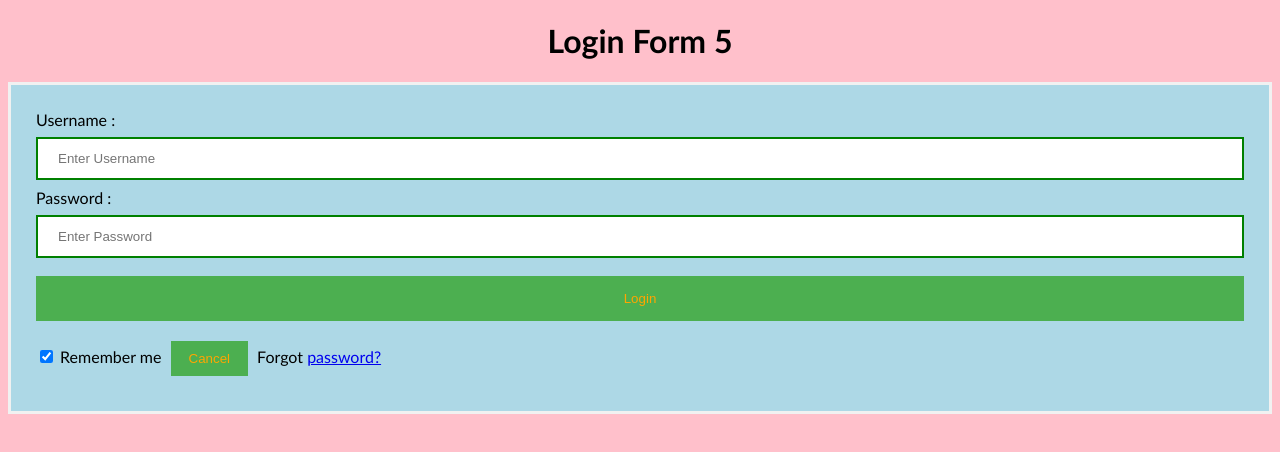
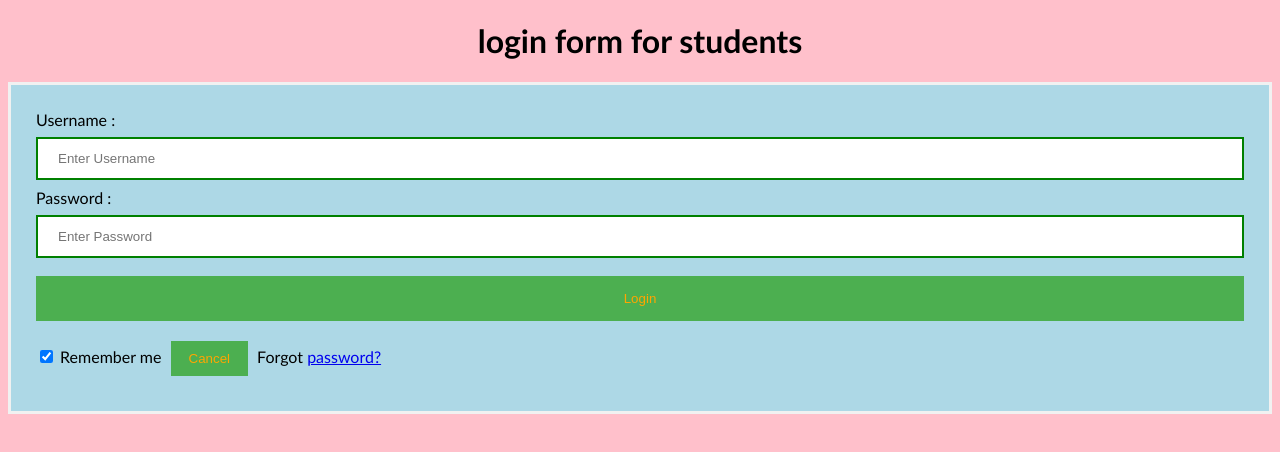
Before and after one commit to odoboot/saag8am, a plain HTML site: page index.html in a window 1280 px wide. Drawn offline with Linux system fonts and the light colour scheme.

Commit message:
added info about student in login page index.html

```diff
--- a/index.html
+++ b/index.html
@@ -44,9 +44,8 @@ button {
     }
 </style>
 </head>
-<body>
-    <center> <h1> Login Form 5 </h1> </center>
-    <form>
+<body><center> <h1> login form for students </h1> </center>
+   <form>
         <div class="container">
             <label>Username : </label>
             <input type="text" placeholder="Enter Username" name="username" required>
```
